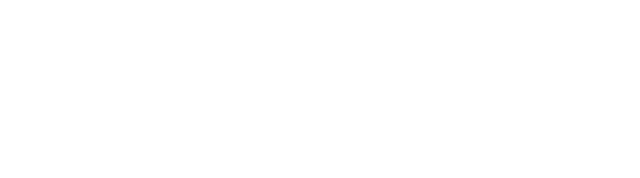
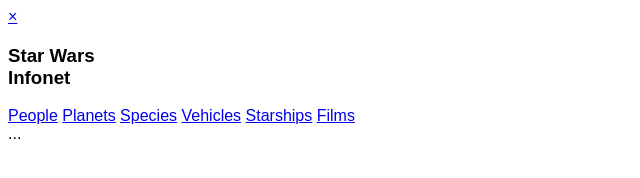
Before and after one commit to mlrainer/StarWarsInfoNet, a plain HTML site: page index.html in a window 1280 px wide. Shown: the whole page, without its empty margins (0-640 px from the left). Drawn offline with Linux system fonts and the light colour scheme.

Commit message:
added html, css, and js side nave code

```diff
--- a/index.html
+++ b/index.html
@@ -1,10 +1,32 @@
 <!DOCTYPE html>
 <html lang="en">
 <head>
-<title>Star Wars Infonet </title>
+<title> Star Wars Infonet </title>
 <meta charset="UTF-8">
 <meta name="viewport" content="width=device-width, initial-scale=1">
+<link rel="stylesheet" type="text/css" href="/CSS/styles.css">
+<script src="js/siteFunction.js"></script>
+
 <!-- <link rel="stylesheet" href="" -->
+<style>
+   body,h1,h2,h3,h4,h5 {font-family: "Arial", sans-serif}
+   body {font-size:16px;}
+</style>
+<div id="mySidenav" class="sidenav">
+   <a href="javascript:void(0)" class="closebtn" onclick="closeNav()">&times;</a>
+   <div class="swin-container">
+      <h3 class="swin-padding-64"><b>Star Wars<br>Infonet</b></h3>
+    </div>
+   <a href="#">People</a>
+   <a href="#">Planets</a>
+   <a href="#">Species</a>
+   <a href="#">Vehicles</a>
+   <a href="#">Starships</a>
+   <a href="#">Films</a>
+   <div id="main">
+      ...
+    </div>
+ </div>
    </head>
    <body>
    </body>
```
Also changed, not shown: styles.css (deleted).
